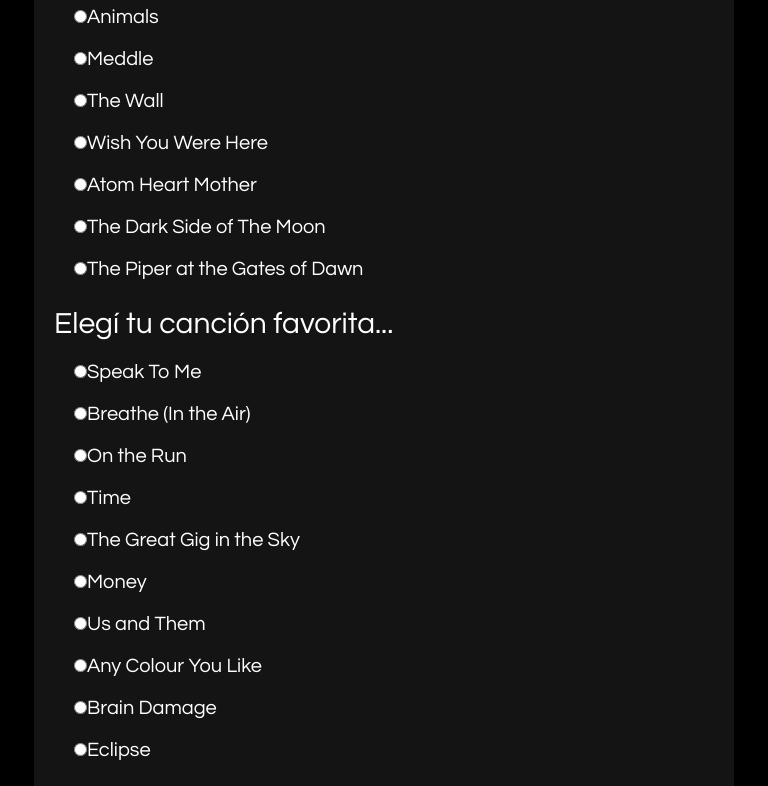
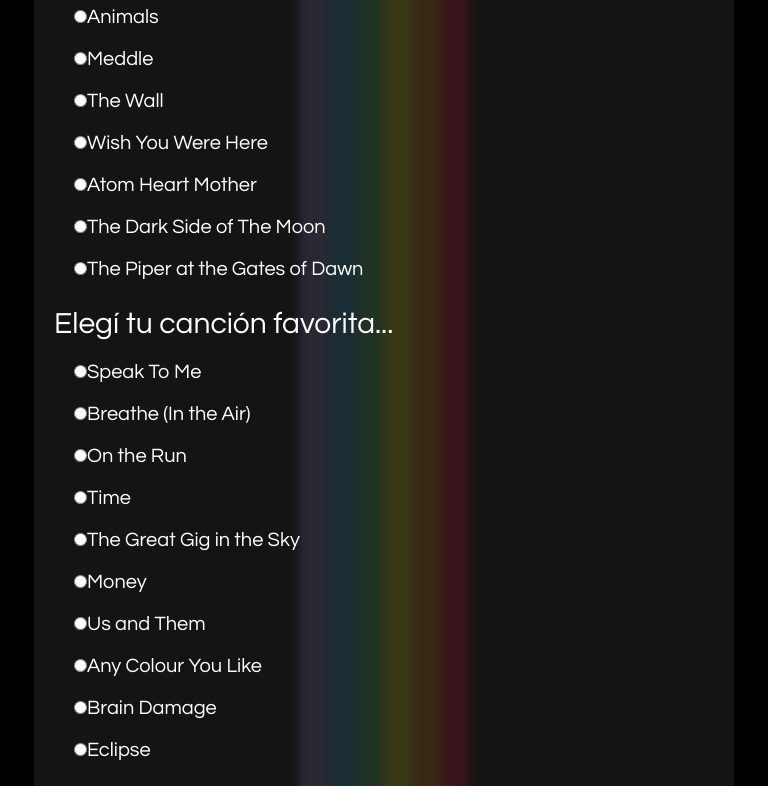
Before and after one commit to manuelAgustinRodriguezGarcia/PF-rodriguezGarcia, a website: page pages/contacto.html in a window 768 px wide. Shown: the part 623-1409 px from the top of the page. Drawn offline with nearby package versions, Linux system fonts and the light colour scheme.

Commit message:
Cambie el fondo de Contacto en medida de tablet

```diff
--- a/sass/layout/mediaqueries.scss
+++ b/sass/layout/mediaqueries.scss
@@ -627,7 +627,7 @@
   }
   //tablet-contacto
   .fondo-contacto-fixed {
-    background-image: none;
+    background-image: url('../img/fondo-pinkFloyd-mobile.png');
     display: flex;
     flex-direction: column;
     align-items: center;
```
Also changed, not shown: css/styles.css.
